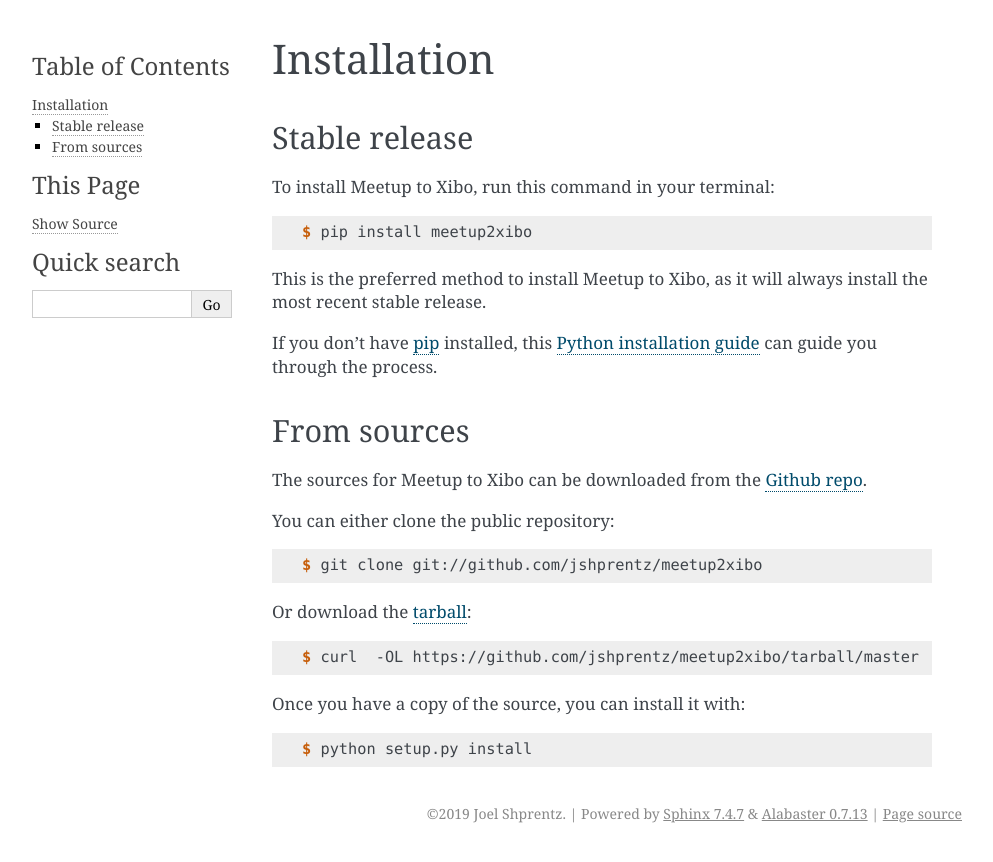
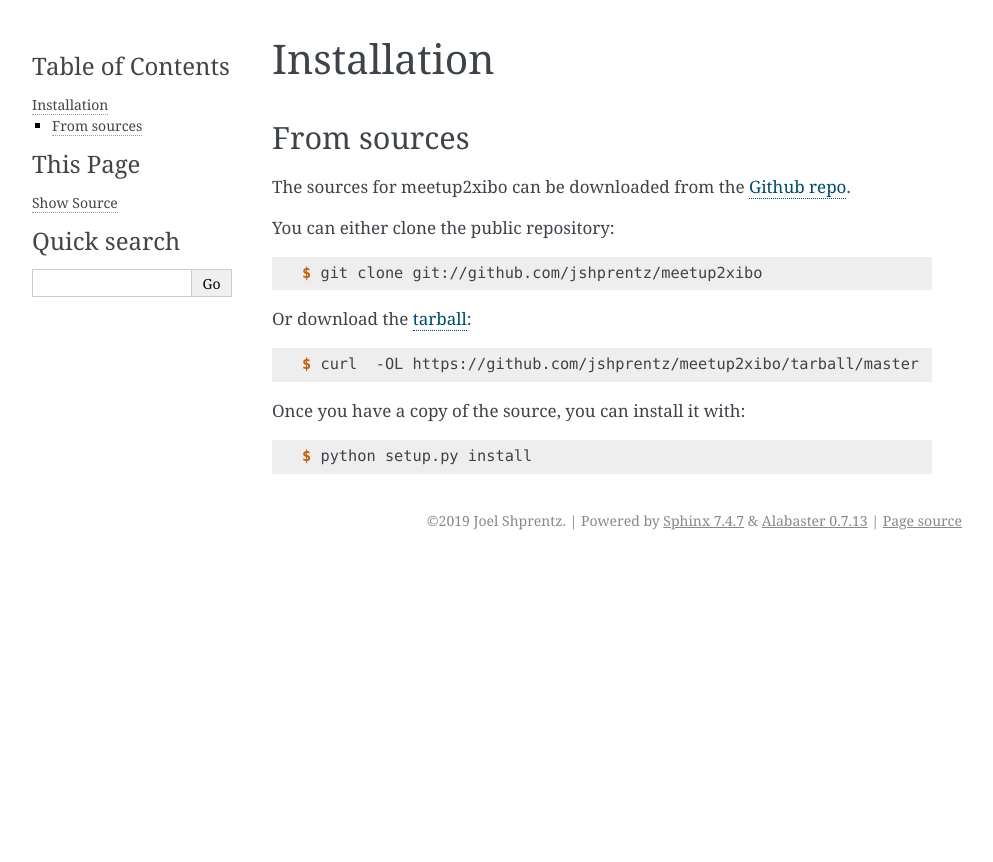
Before and after one commit to jshprentz/meetup2xibo, a Sphinx documentation site: the page built from docs/installation.rst, in a window 1280 px wide. Shown: the top 862 px of the page, without its empty margins (148-1141 px from the left). Built offline with Sphinx 7.4.7, drawn with Linux system fonts in a browser that asks for light colours; pages that are not in the unit, such as notebooks, are missing from menus.

Commit message:
Comment out pip installation section for now. Fix meetup2xibo name.

```diff
--- a/docs/installation.rst
+++ b/docs/installation.rst
@@ -4,29 +4,29 @@
 Installation
 ============
 
+..
+    Stable release
+    --------------
 
-Stable release
---------------
+    To install meetup2xibo, run this command in your terminal:
 
-To install Meetup to Xibo, run this command in your terminal:
+    .. code-block:: console
 
-.. code-block:: console
+        $ pip install meetup2xibo
 
-    $ pip install meetup2xibo
+    This is the preferred method to install meetup2xibo, as it will always install the most recent stable release.
 
-This is the preferred method to install Meetup to Xibo, as it will always install the most recent stable release.
+    If you don't have `pip`_ installed, this `Python installation guide`_ can guide
+    you through the process.
 
-If you don't have `pip`_ installed, this `Python installation guide`_ can guide
-you through the process.
-
-.. _pip: https://pip.pypa.io
-.. _Python installation guide: http://docs.python-guide.org/en/latest/starting/installation/
+    .. _pip: https://pip.pypa.io
+    .. _Python installation guide: http://docs.python-guide.org/en/latest/starting/installation/
 
 
 From sources
 ------------
 
-The sources for Meetup to Xibo can be downloaded from the `Github repo`_.
+The sources for meetup2xibo can be downloaded from the `Github repo`_.
 
 You can either clone the public repository:
 
```
